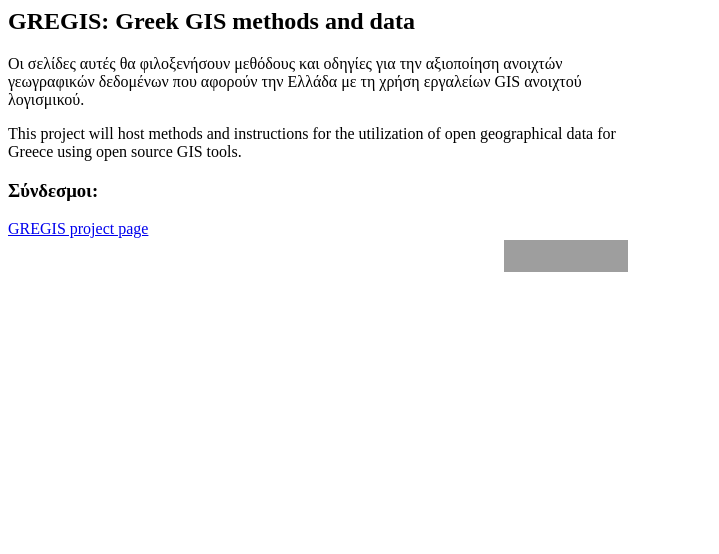
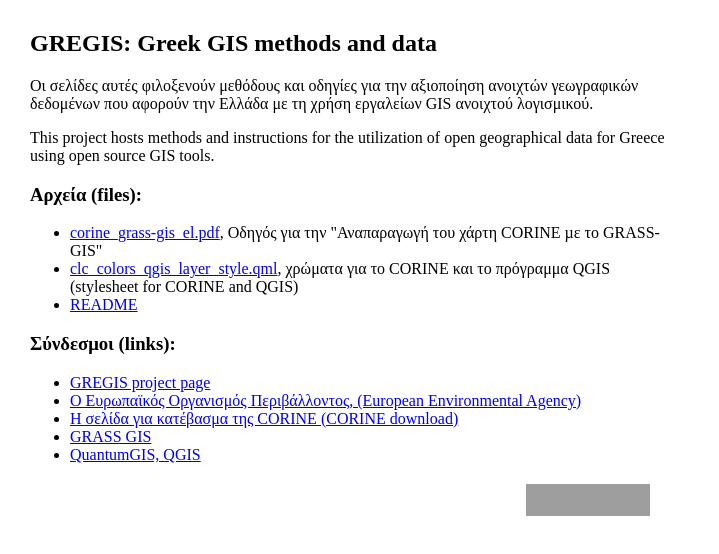
Before and after one commit to BackupTheBerlios/gregis, a plain HTML site: page index.html in a window 1280 px wide. Shown: the whole page, without its empty margins (0-719 px from the left). Drawn offline with Linux system fonts and the light colour scheme; grey boxes are pictures that could not be loaded.

Commit message:
Updated index.html

```diff
--- a/index.html
+++ b/index.html
@@ -6,6 +6,7 @@
     <style>
 body{
   width:640px;
+  margin:30px;
 }
     </style>
   </head>
@@ -14,17 +15,28 @@ body{
   <p>
   </p>
   <p>
-    Οι σελίδες αυτές θα φιλοξενήσουν μεθόδους και οδηγίες
+    Οι σελίδες αυτές φιλοξενούν μεθόδους και οδηγίες
     για την αξιοποίηση ανοιχτών γεωγραφικών δεδομένων που αφορούν την Ελλάδα
     με τη χρήση εργαλείων GIS ανοιχτού λογισμικού.
   </p>
   <p>
-    This project will host methods and instructions
+    This project hosts methods and instructions
     for the utilization of open geographical data for Greece
     using open source GIS tools.
   </p>
-  <h3>Σύνδεσμοι:</h3>
-  <a href="http://developer.berlios.de/projects/gregis/">GREGIS project page</a>
+  <h3>Αρχεία (files):</h3>
+  <ul>
+    <li><a href="http://git.berlios.de/cgi-bin/gitweb.cgi?p=gregis;a=blob;f=corine_grass-gis_el.pdf;h=af3b26f95a791a39d223a4bea37e96e65c6d0f61;hb=master">corine_grass-gis_el.pdf</a>, Οδηγός για την "Αναπαραγωγή του χάρτη CORINE µε το GRASS-GIS"</li>
+    <li><a href="http://git.berlios.de/cgi-bin/gitweb.cgi?p=gregis;a=blob_plain;f=clc_colors_qgis_layer_style.qml;hb=master">clc_colors_qgis_layer_style.qml</a>, χρώματα για το CORINE και το πρόγραμμα QGIS (stylesheet for CORINE and QGIS)</li>
+    <li><a href="http://git.berlios.de/cgi-bin/gitweb.cgi?p=gregis;a=blob_plain;f=README;hb=master">README</a></li>
+  </ul>
+  <h3>Σύνδεσμοι (links):</h3>
+  <ul>
+  <li><a href="http://developer.berlios.de/projects/gregis/">GREGIS project page</a></li>
+  <li><a href="http://www.eea.europa.eu/el">Ο Ευρωπαϊκός Οργανισμός Περιβάλλοντος, (European Environmental Agency)</a></li>
+  <li><a href="http://www.eea.europa.eu/themes/landuse/clc-download">Η σελίδα για κατέβασμα της CORINE (CORINE download)</a></li>
+  <li><a href="http://grass.itc.it/">GRASS GIS</a></li>
+  <li><a href="http://qgis.org/">QuantumGIS, QGIS</a></li>
   <p style="float:right;margin:20px;">
     <a title="BerliOS Developer" href="http://developer.berlios.de">
       <img width="124" height="32" border="0" alt="BerliOS Developer Logo" src="http://developer.berlios.de/bslogo.php?group_id=10655"/>
```
Also changed, not shown: 1 other file.
